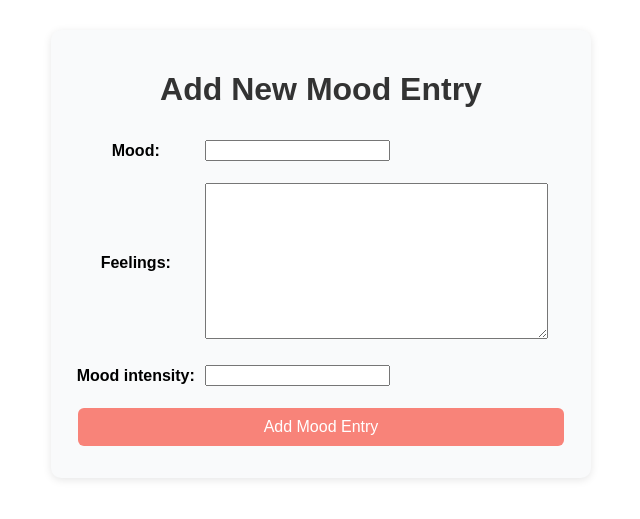
After one commit to lisamzhr/Project, a Django app: page /create-mood-entry in a window 1280 px wide. The commit adds this page. Shown: the top 519 px of the page, without its empty margins (319-959 px from the left). Run offline with Django 5.2, Linux system fonts and the light colour scheme.

Commit message:
komunikasi web

```diff
--- a/MH_PP/settings.py
+++ b/MH_PP/settings.py
@@ -55,7 +55,7 @@ ROOT_URLCONF = 'MH_PP.urls'
 TEMPLATES = [
     {
         'BACKEND': 'django.template.backends.django.DjangoTemplates',
-        'DIRS': [],
+        'DIRS': [BASE_DIR / 'templates'],
         'APP_DIRS': True,
         'OPTIONS': {
             'context_processors': [
--- /dev/null
+++ b/main/forms.py
@@ -0,0 +1,7 @@
+from django.forms import ModelForm
+from main.models import MoodEntry
+
+class MoodEntryForm(ModelForm) :
+    class Meta:
+      model = MoodEntry
+      fields = ["mood", "feelings", "mood_intensity"]
--- a/main/models.py
+++ b/main/models.py
@@ -1,6 +1,8 @@
 from django.db import models
+import uuid
 
 class MoodEntry(models.Model):
+    id = models.UUIDField(primary_key=True, default=uuid.uuid4, editable=False)  # tambahkan baris ini
     mood = models.CharField(max_length=255)
     time = models.DateField(auto_now_add=True)
     feelings = models.TextField()
--- /dev/null
+++ b/main/templates/base.html
@@ -0,0 +1,13 @@
+{% load static %}
+<!DOCTYPE html>
+<html lang="en">
+  <head>
+    <meta charset="UTF-8" />
+    <meta name="viewport" content="width=device-width, initial-scale=1.0" />
+    {% block meta %} {% endblock meta %}
+  </head>
+
+  <body>
+    {% block content %} {% endblock content %}
+  </body>
+</html>
--- /dev/null
+++ b/main/templates/create_mood_entry.html
@@ -0,0 +1,62 @@
+{% extends 'base.html' %}
+{% block content %}
+
+<style>
+  .form-container {
+    max-width: 500px;
+    margin: 30px auto;
+    padding: 20px;
+    background-color: #f9fafb;
+    border-radius: 10px;
+    box-shadow: 0 2px 8px rgba(0,0,0,0.1);
+    font-family: Arial, sans-serif;
+  }
+
+  .form-container h1 {
+    text-align: center;
+    margin-bottom: 20px;
+    color: #333;
+  }
+
+  .form-container table {
+    width: 100%;
+  }
+
+  .form-container td {
+    padding: 10px 5px;
+    vertical-align: top;
+  }
+
+  .form-container input[type="submit"] {
+    width: 100%;
+    padding: 10px;
+    background-color: #F88379;
+    color: white;
+    border: none;
+    border-radius: 6px;
+    font-size: 16px;
+    cursor: pointer;
+    transition: background-color 0.2s ease-in-out;
+  }
+
+  .form-container input[type="submit"]:hover {
+    background-color: #FFBCD9;
+  }
+</style>
+
+<div class="form-container">
+  <h1>Add New Mood Entry</h1>
+  <form method="POST">
+    {% csrf_token %}
+    <table>
+      {{ form.as_table }}
+      <tr>
+        <td colspan="2">
+          <input type="submit" value="Add Mood Entry" />
+        </td>
+      </tr>
+    </table>
+  </form>
+</div>
+
+{% endblock %}
--- a/main/urls.py
+++ b/main/urls.py
@@ -1,8 +1,11 @@
 from django.urls import path
-from main.views import show_main
+from main.views import show_main, create_mood_entry
+from main.views import show_main, create_mood_entry, show_xml
 
 app_name = 'main'
 
 urlpatterns = [
     path('', show_main, name='show_main'),
+    path('create-mood-entry', create_mood_entry, name='create_mood_entry'),
+    path('xml/', show_xml, name='show_xml')
 ]
--- a/main/views.py
+++ b/main/views.py
@@ -1,11 +1,30 @@
-from django.shortcuts import render
+from django.shortcuts import render, redirect
+from main.forms import MoodEntryForm
+from main.models import MoodEntry
+from django.http import HttpResponse
+from django.core import serializers
 
 # Create your views here.
 def show_main(request):
+    mood_entries = MoodEntry.objects.all()
+
     context = {
-        'npm' : '2406415399',
-        'name': 'Elsa',
-        'class': 'Tangled'
+        'npm' : '163231045',
+        'name': 'sskytails',
+        'mood_entries' : mood_entries
     }
 
     return render(request, "main.html", context)
+
+def create_mood_entry(request) :
+    form = MoodEntryForm(request.POST or None)
+
+    if form.is_valid() and request.method == "POST" :
+        form.save()
+        return redirect('main:show_main')
+    context = {'form' : form}
+    return render(request, "create_mood_entry.html", context)
+
+def show_xml(request):
+    data = MoodEntry.objects.all()
+    return HttpResponse(serializers.serialize("xml", data), content_type="application/xml")
```
Also changed, not shown: main/templates/main.html (+115 -7 lines), main/migrations/0002_alter_moodentry_id.py (added).
